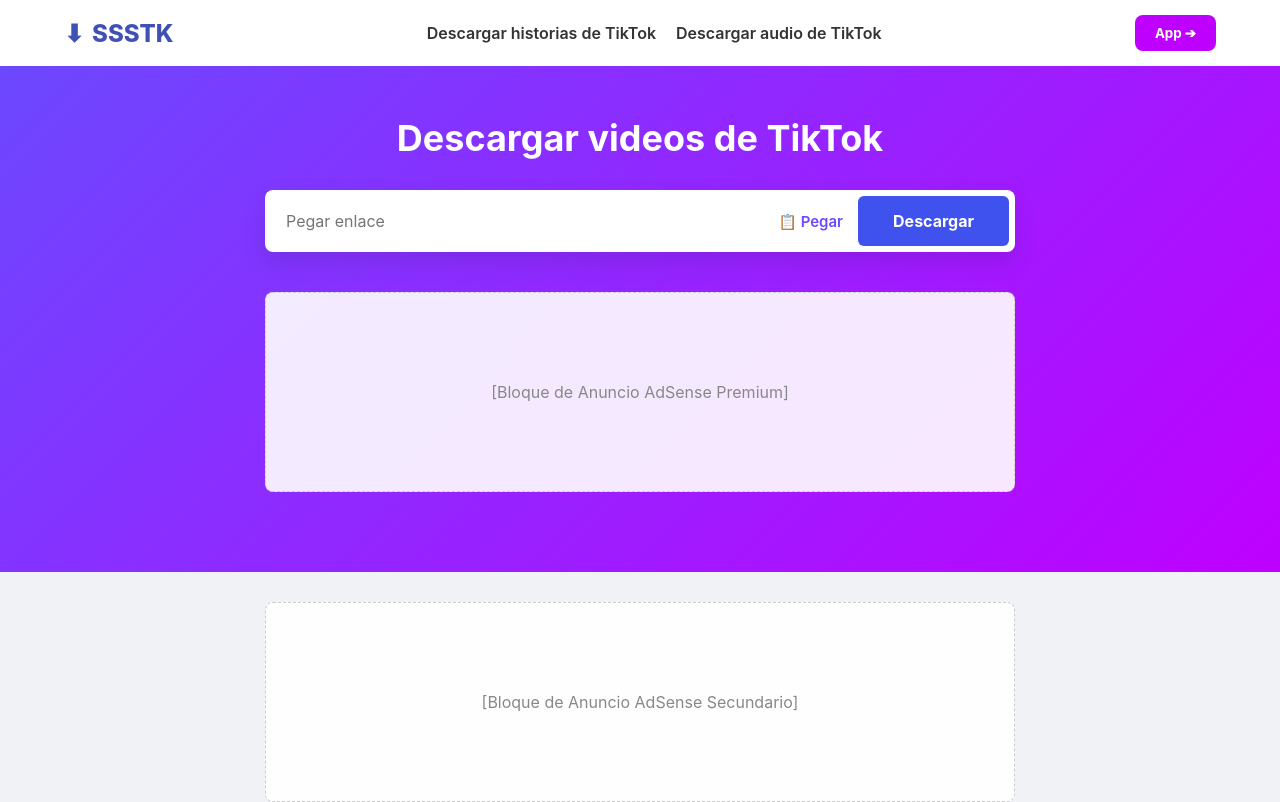
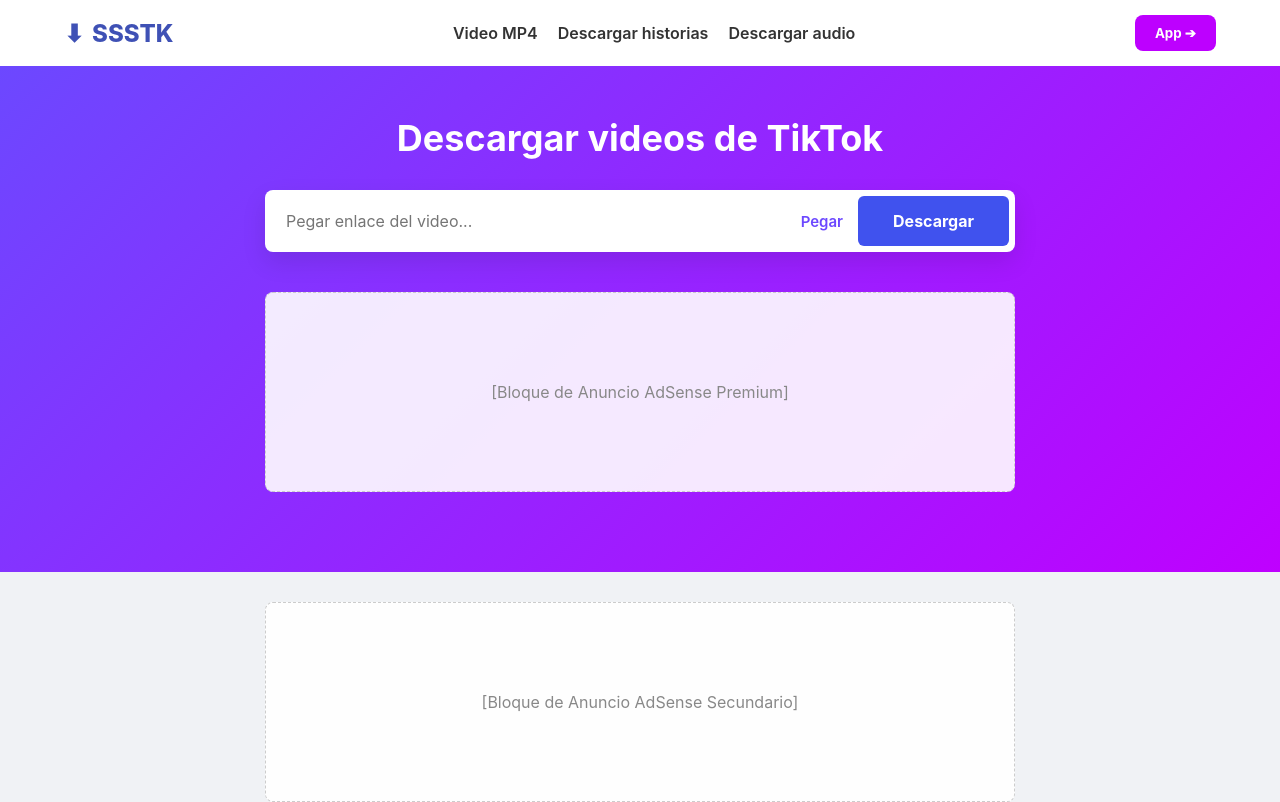
Before and after one commit to flexDr/SSSTK, a React (Create React App) app in the folder tiktok-frontend/: page / in a window 1280 px wide. Built offline with nearby package versions, Linux system fonts and the light colour scheme.

Commit message:
Update App.js

```diff
--- a/tiktok-frontend/src/App.js
+++ b/tiktok-frontend/src/App.js
@@ -5,6 +5,7 @@
   const [url, setUrl] = useState('');
   const [resultado, setResultado] = useState(null);
   const [cargando, setCargando] = useState(false);
+  const [modo, setModo] = useState('video'); // Opciones: 'video', 'historia', 'audio'
 
   const manejarDescarga = async (e) => {
     e.preventDefault();
@@ -12,10 +13,11 @@
     setResultado(null);
 
     try {
+      // Enviamos también el "modo" para que el backend sepa qué extraer luego
       const response = await fetch('https://ssstk.onrender.com/api/descargar', {
         method: 'POST',
         headers: { 'Content-Type': 'application/json' },
-        body: JSON.stringify({ url })
+        body: JSON.stringify({ url, modo })
       });
       const data = await response.json();
       setResultado(data);
@@ -27,7 +29,6 @@
     }
   };
 
-  // Función para el botón de "Pegar"
   const pegarDelPortapapeles = async () => {
     try {
       const texto = await navigator.clipboard.readText();
@@ -37,31 +38,57 @@
     }
   };
 
+  const mostrarAlertaApp = () => {
+    alert("¡Nuestra aplicación oficial para celulares estará disponible muy pronto!");
+  };
+
   return (
     <div className="app-main">
 
-      {/* Barra de Navegación idéntica al ejemplo */}
       <nav className="navbar">
-        <div className="logo">
+        <div className="logo" onClick={() => setModo('video')} style={{cursor: 'pointer'}}>
           <span>⬇</span> SSSTK
         </div>
         <div className="nav-links">
-          <span>Descargar historias de TikTok</span>
-          <span>Descargar audio de TikTok</span>
+          <span
+            className={modo === 'video' ? 'activo' : ''}
+            onClick={() => setModo('video')}
+          >
+            Video MP4
+          </span>
+          <span
+            className={modo === 'historia' ? 'activo' : ''}
+            onClick={() => setModo('historia')}
+          >
+            Descargar historias
+          </span>
+          <span
+            className={modo === 'audio' ? 'activo' : ''}
+            onClick={() => setModo('audio')}
+          >
+            Descargar audio
+          </span>
         </div>
-        <button className="nav-btn">App ➔</button>
+        <button className="nav-btn" onClick={mostrarAlertaApp}>App ➔</button>
       </nav>
 
-      {/* Sección Púrpura de Búsqueda */}
       <header className="hero-section">
-        <h1>Descargar videos de TikTok</h1>
+        <h1>
+          {modo === 'video' && 'Descargar videos de TikTok'}
+          {modo === 'historia' && 'Descargar historias de TikTok'}
+          {modo === 'audio' && 'Descargar audio de TikTok (MP3)'}
+        </h1>
 
         <form onSubmit={manejarDescarga}>
           <div className="search-wrapper">
             <input
               type="text"
               className="search-input"
-              placeholder="Pegar enlace"
+              placeholder={
+                modo === 'video' ? "Pegar enlace del video..." :
+                modo === 'historia' ? "Pegar enlace de la historia..." :
+                "Pegar enlace para extraer audio MP3..."
+              }
               value={url}
               onChange={(e) => setUrl(e.target.value)}
               required
@@ -71,7 +98,7 @@
               className="btn-paste"
               onClick={pegarDelPortapapeles}
             >
-              📋 Pegar
+              Pegar
             </button>
             <button type="submit" className="btn-download" disabled={cargando}>
               {cargando ? 'Procesando...' : 'Descargar'}
@@ -79,30 +106,26 @@
           </div>
         </form>
 
-        {/* Banner AdSense principal (El que más paga) */}
         <div className="ad-container ad-margin-bottom">
           <span>[Bloque de Anuncio AdSense Premium]</span>
         </div>
       </header>
 
-      {/* Resultados de descarga */}
       <main>
         {resultado && resultado.status === "success" && (
           <div className="result-box">
-            <h3>¡Video Listo!</h3>
+            <h3>¡Listo!</h3>
             <p>{resultado.video_titulo}</p>
             <a href={resultado.download_url} download className="btn-final-download">
-              Descargar MP4 sin marca de agua
+              Descargar {modo === 'audio' ? 'MP3' : 'MP4'}
             </a>
           </div>
         )}
 
-        {/* Banner AdSense inferior */}
         <div className="ad-container ad-margin-top">
           <span>[Bloque de Anuncio AdSense Secundario]</span>
         </div>
       </main>
-
     </div>
   );
 }
```
